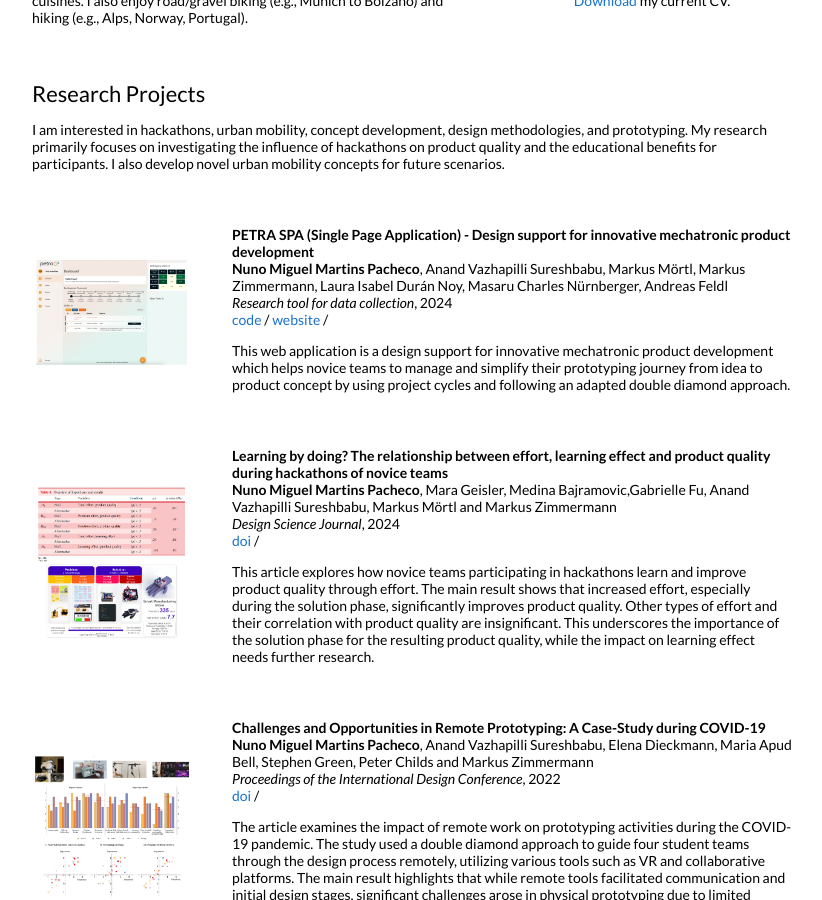
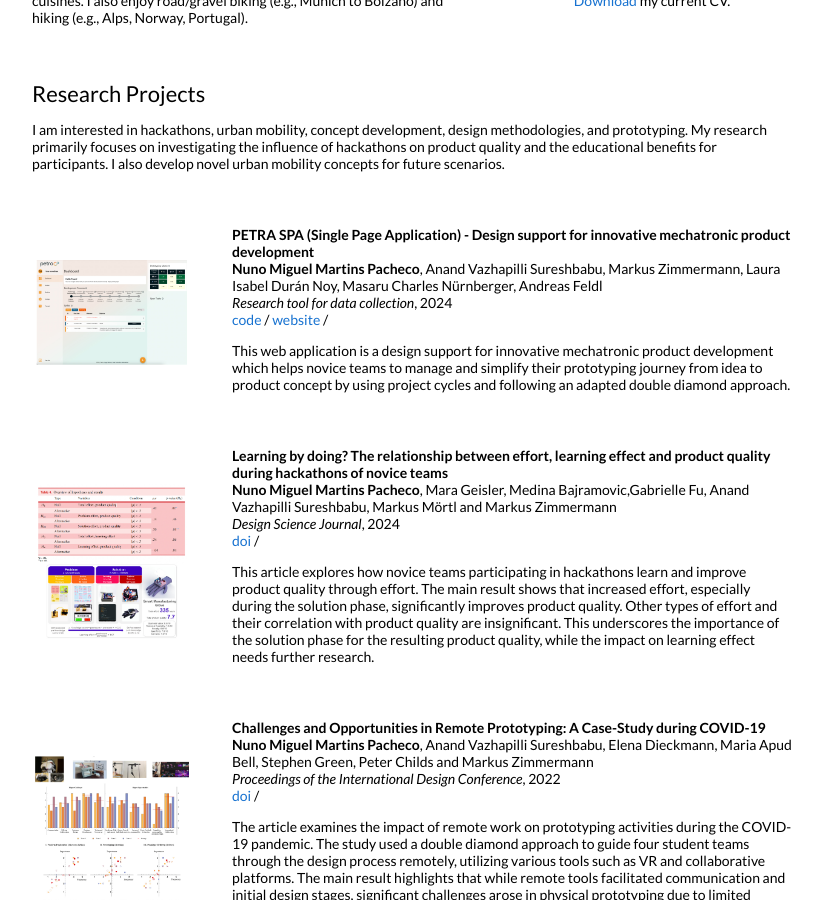
Before and after one commit to martinspacheco/martinspacheco.github.io, a Jekyll site: the page built from _posts/2024-04-01-petratool.markdown, in a window 1280 px wide and 900 px high, scrolled down 463 px. Shown: the whole window, without its empty margins (228-1050 px from the left). Built offline with Jekyll 4.4.1, drawn with Linux system fonts in a browser that asks for light colours.

Commit message:
Update petra

```diff
--- a/_layouts/default.html
+++ b/_layouts/default.html
@@ -2,15 +2,18 @@
 <html lang="en">
 
 <head>
+
   <!-- Google tag (gtag.js) -->
   <script async src="https://www.googletagmanager.com/gtag/js?id=G-E00L9PT3V9"></script>
   <script>
+
     window.dataLayer = window.dataLayer || [];
     function gtag(){dataLayer.push(arguments);}
     gtag('js', new Date());
+    gtag('config', 'G-E00L9PT3V9');
 
-    gtag('config', 'G-E00L9PT3V9');
   </script>
+
   <title>{{ site.name }}</title>
 
   <meta content="text/html; charset=utf-8" http-equiv="Content-Type">
@@ -23,8 +26,6 @@
   <link href="https://fonts.googleapis.com/css?family=Lato:400,700,400italic,700italic" rel="stylesheet" type="text/css">
 
 </head>
-
-<body>
 
 <body>
 
--- a/_posts/2024-04-01-petratool.markdown
+++ b/_posts/2024-04-01-petratool.markdown
@@ -5,7 +5,7 @@ date: 2024-04-01 01:00:00 +00:00
 image: /images/r_petratool.jpg
 categories: research
 author: "Nuno Miguel Martins Pacheco"
-authors: "<strong>Nuno Miguel Martins Pacheco</strong>, Anand Vazhapilli Sureshbabu, Markus Mörtl, Markus Zimmermann, Laura Isabel Durán Noy, Masaru Charles Nürnberger, Andreas Feldl"
+authors: "<strong>Nuno Miguel Martins Pacheco</strong>, Anand Vazhapilli Sureshbabu, Markus Zimmermann, Laura Isabel Durán Noy, Masaru Charles Nürnberger, Andreas Feldl"
 venue: "Research tool for data collection"
 website: https://www.tms.petra-prototyping.de/
 code: https://gitfront.io/r/martinspacheco/rNsFbMc4fRVb/petra-tool/
```
Also changed, not shown: 1 other file.
